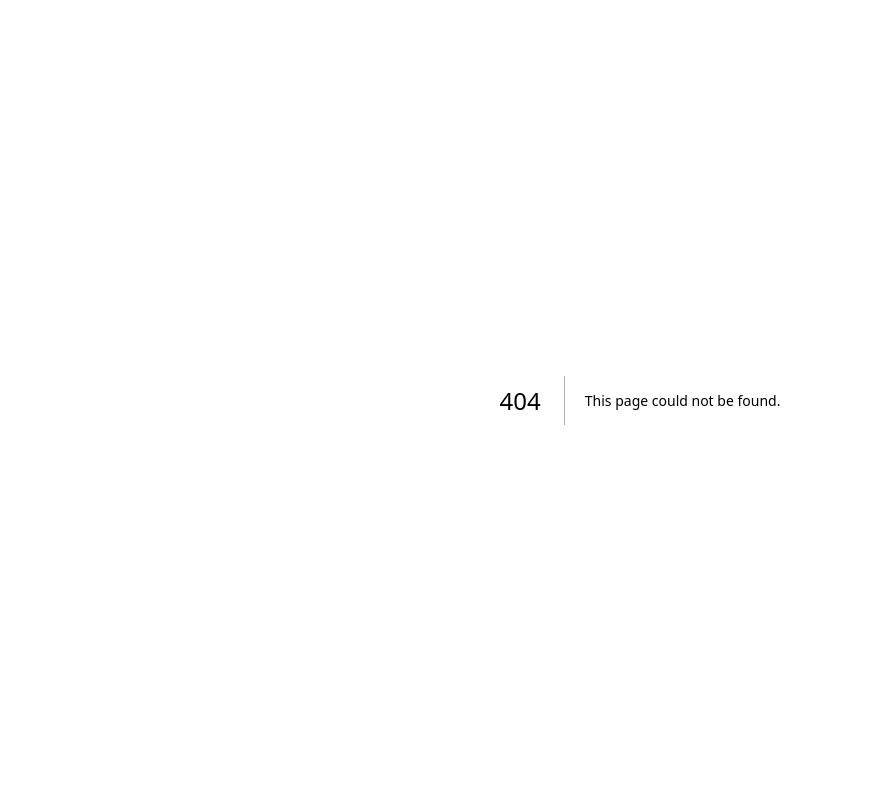
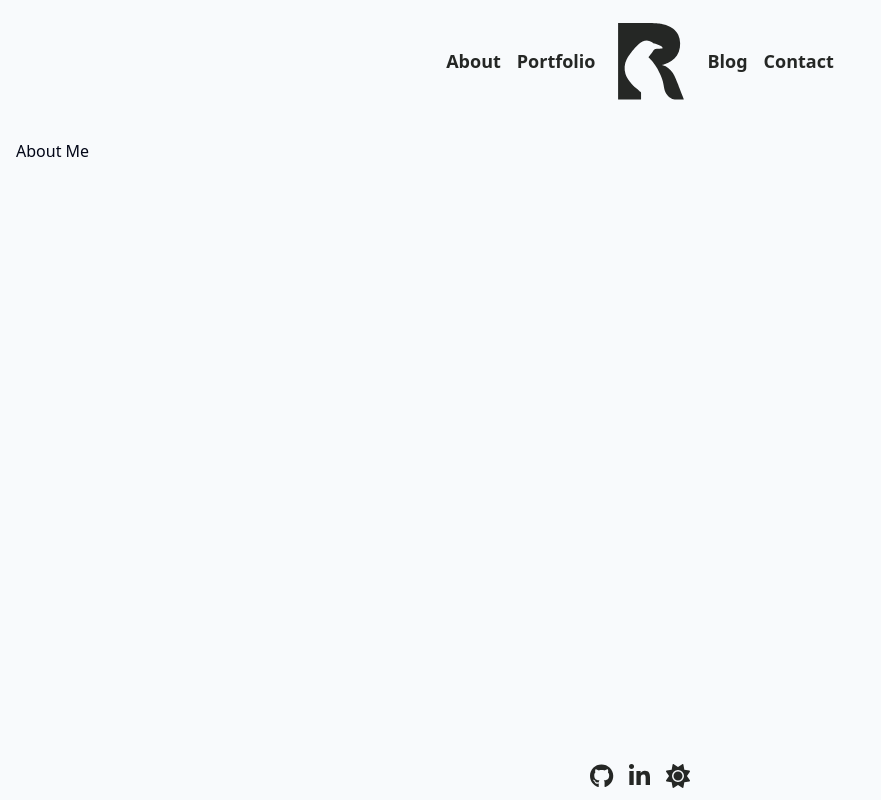
Before and after one commit to reinerb/btreiner-dot-com, a Next.js app: page /about in a window 1280 px wide. Before the commit this address had no page. Shown: the whole page, without its empty margins (0-881 px from the left). Built offline with nearby package versions, Linux system fonts and the light colour scheme.

Commit message:
Create about page

```diff
--- /dev/null
+++ b/pages/about.tsx
@@ -0,0 +1,12 @@
+import RootLayout from "@/utils/layouts/RootLayout";
+import React from "react";
+
+function About() {
+  return (
+    <RootLayout>
+      <h1>About Me</h1>
+    </RootLayout>
+  );
+}
+
+export default About;
```
